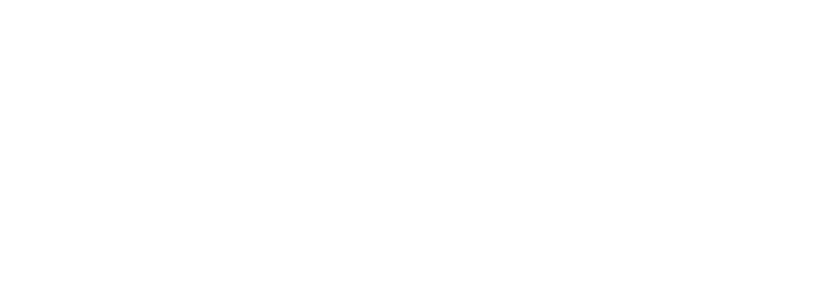
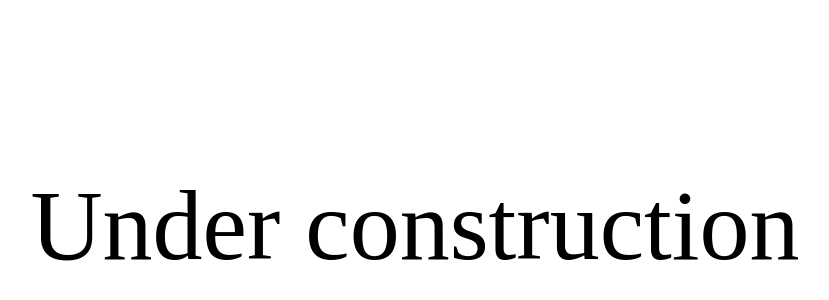
Before and after one commit to zainthedev/zainthedev, a JavaScript app: page / in a window 1280 px wide. Shown: the part 174-474 px from the top of the page, without its empty margins (225-1054 px from the left). Built offline with nearby package versions, Linux system fonts and the light colour scheme; the HTML template or start-up script is replaced by a standard one.

Commit message:
Added construction text

```diff
--- a/public/index.html
+++ b/public/index.html
@@ -7,37 +7,14 @@
     <meta name="theme-color" content="#000000" />
     <meta
       name="description"
-      content="Web site created using create-react-app"
+      content="Zain Hill's online portfolio"
     />
     <link rel="apple-touch-icon" href="%PUBLIC_URL%/logo192.png" />
-    <!--
-      manifest.json provides metadata used when your web app is installed on a
-      user's mobile device or desktop. See https://developers.google.com/web/fundamentals/web-app-manifest/
-    -->
     <link rel="manifest" href="%PUBLIC_URL%/manifest.json" />
-    <!--
-      Notice the use of %PUBLIC_URL% in the tags above.
-      It will be replaced with the URL of the `public` folder during the build.
-      Only files inside the `public` folder can be referenced from the HTML.
-
-      Unlike "/favicon.ico" or "favicon.ico", "%PUBLIC_URL%/favicon.ico" will
-      work correctly both with client-side routing and a non-root public URL.
-      Learn how to configure a non-root public URL by running `npm run build`.
-    -->
-    <title>React App</title>
+    <title>Zain Hill</title>
   </head>
   <body>
     <noscript>You need to enable JavaScript to run this app.</noscript>
     <div id="root"></div>
-    <!--
-      This HTML file is a template.
-      If you open it directly in the browser, you will see an empty page.
-
-      You can add webfonts, meta tags, or analytics to this file.
-      The build step will place the bundled scripts into the <body> tag.
-
-      To begin the development, run `npm start` or `yarn start`.
-      To create a production bundle, use `npm run build` or `yarn build`.
-    -->
   </body>
 </html>
--- a/src/App.js
+++ b/src/App.js
@@ -2,7 +2,13 @@
 import './styles/main.css';
 
 function App() {
-  return <div className='App'></div>;
+  return (
+    <div id='App'>
+      <div id='construction-text-container'>
+        <h1>Under construction</h1>
+      </div>
+    </div>
+  );
 }
 
 export default App;
--- a/src/styles/main.css
+++ b/src/styles/main.css
@@ -2,7 +2,11 @@
   display: flex;
   flex-direction: column;
   align-items: center;
+  place-content: center;
   height: 100vh;
   width: 100vw;
-  text-align: -webkit-center;
 }
+
+#construction-text-container {
+  font-size: 100px;
+}
```
